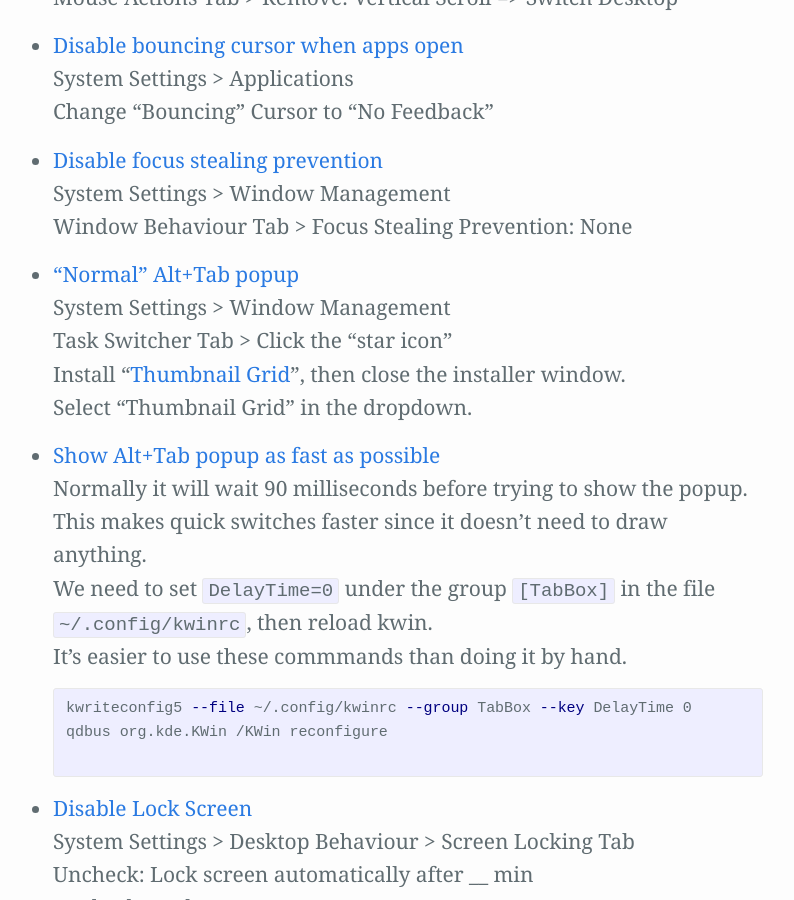
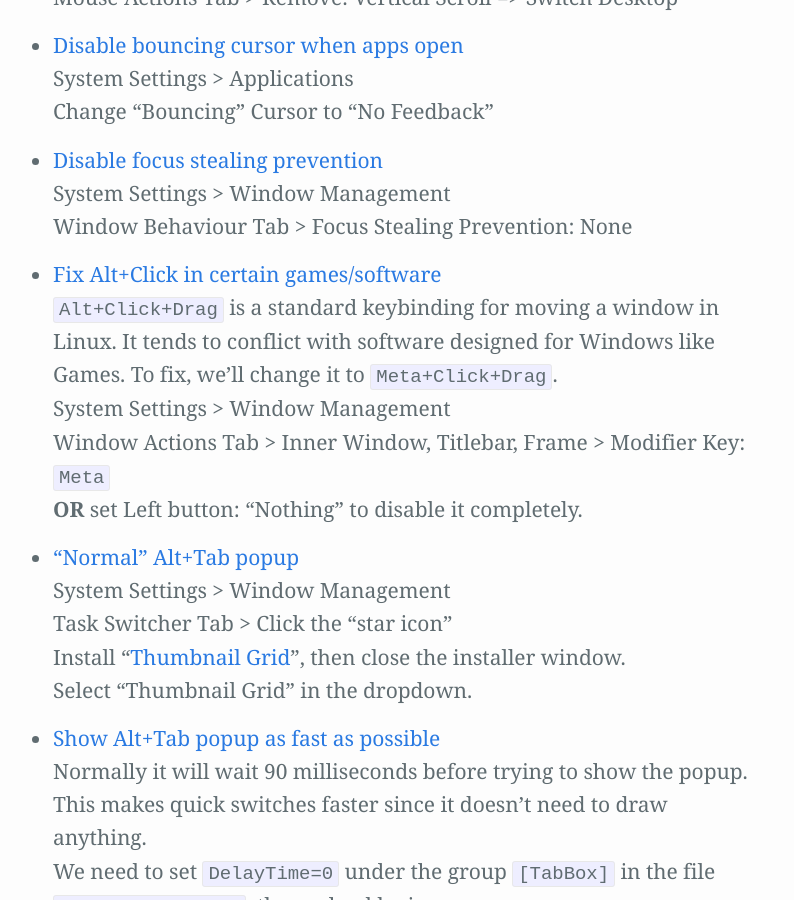
Before and after one commit to Zren/zren.github.io, a Jekyll site: the page built from kde_tips/tips.md, in a window 1280 px wide and 900 px high, scrolled down 1982 px. Shown: the whole window, without its empty margins (247-1041 px from the left). Built offline with Jekyll 4.4.1, drawn with Linux system fonts in a browser that asks for light colours; our own code applies the rules of GitHub Pages for plain Markdown files.

Commit message:
Add new tip for switcing Alt+Click+Drag to Meta+Click+Drag

```diff
--- a/kde_tips/tips.md
+++ b/kde_tips/tips.md
@@ -81,6 +81,13 @@
 {% capture label %}Disable focus stealing prevention{% endcapture %}{% capture contents %}
   System Settings > Window Management
   Window Behaviour Tab > Focus Stealing Prevention: None
+{% endcapture%}{% include tip.html label=label contents=contents %}
+
+{% capture label %}Fix Alt+Click in certain games/software{% endcapture %}{% capture contents %}
+  `Alt+Click+Drag` is a standard keybinding for moving a window in Linux. It tends to conflict with software designed for Windows like Games. To fix, we'll change it to `Meta+Click+Drag`.
+  System Settings > Window Management
+  Window Actions Tab > Inner Window, Titlebar, Frame > Modifier Key: `Meta`
+  **OR** set Left button: "Nothing" to disable it completely.
 {% endcapture%}{% include tip.html label=label contents=contents %}
 
 {% capture label %}“Normal” Alt+Tab popup{% endcapture %}{% capture contents %}
```
